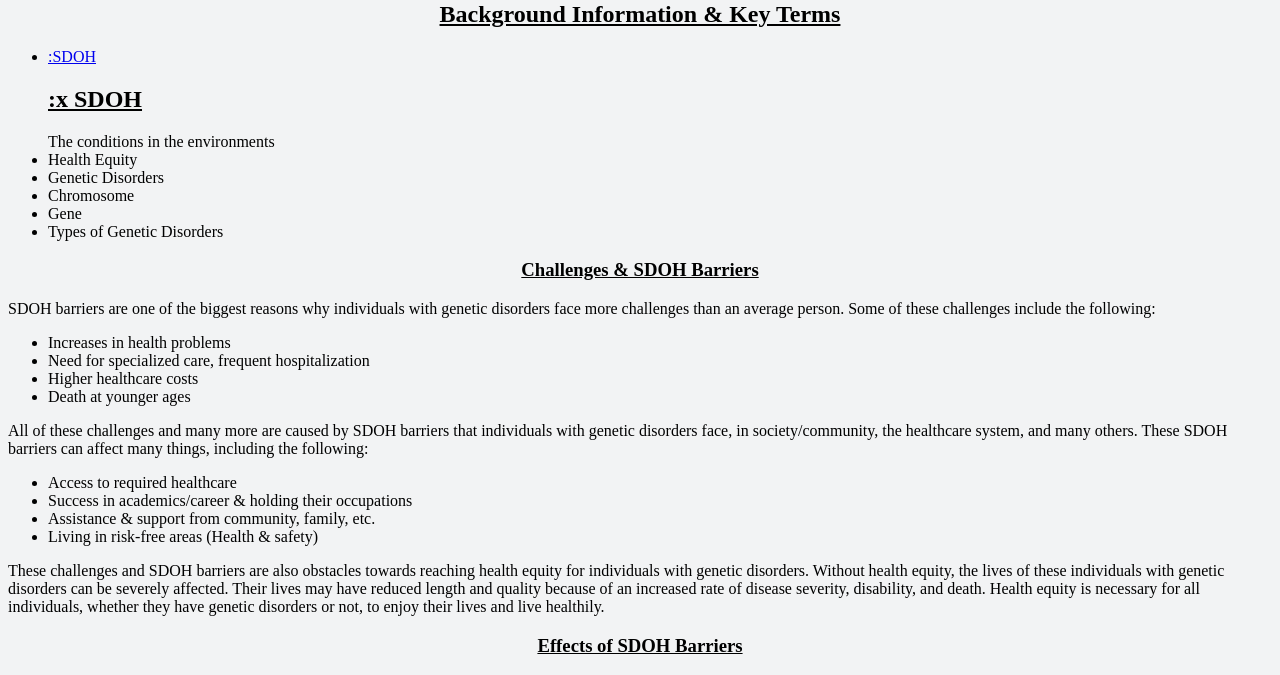
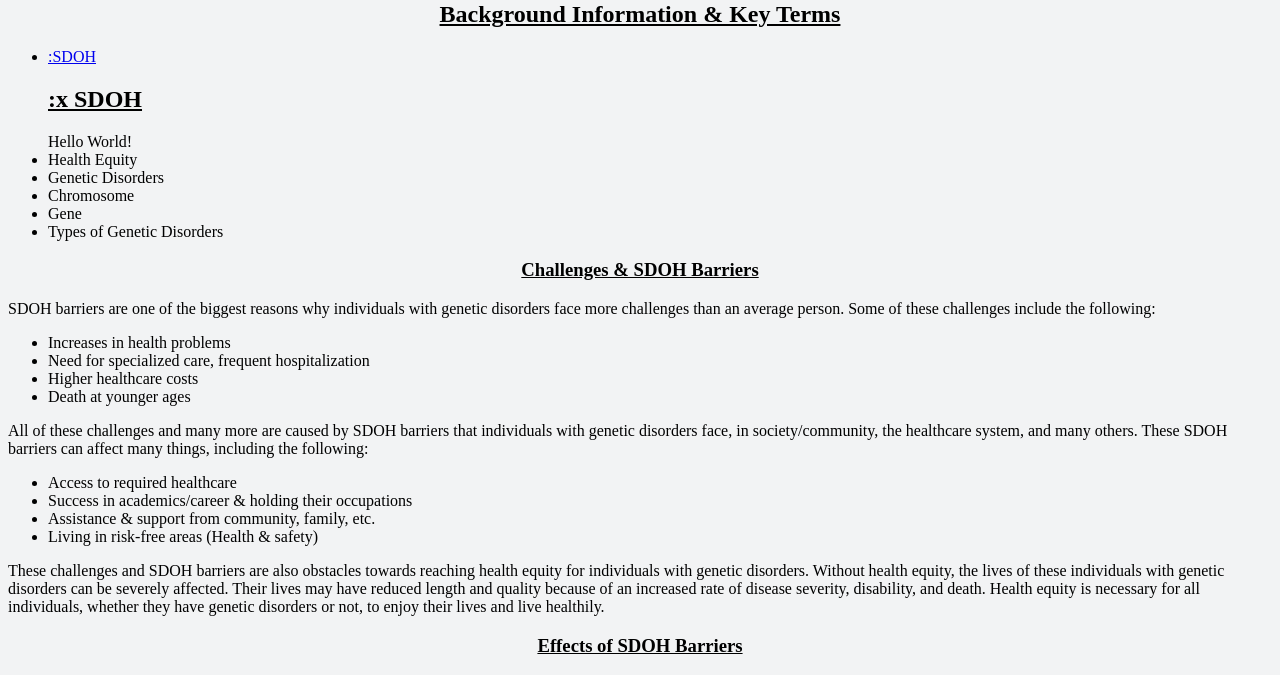
Before and after one commit to AlishaPanchal/alishapanchal.sdohbarriersproject.github.io, a plain HTML site: page index.html in a window 1280 px wide. Shown: the part 79-754 px from the top of the page. Drawn offline with Linux system fonts and the light colour scheme.

Commit message:
Update index.html

```diff
--- a/index.html
+++ b/index.html
@@ -19,7 +19,7 @@
       <p> <a href="#SDOH">:SDOH</a>
       </p>
 <h2>:x SDOH</h2>
-    <p>The conditions in the environments</p>
+    <p>Hello World!</p>
            </li>
   <li>Health Equity</li>
   <li>Genetic Disorders</li>
```
